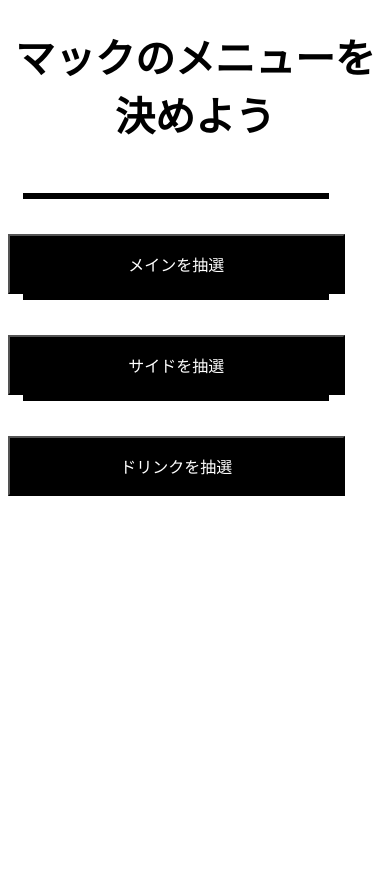
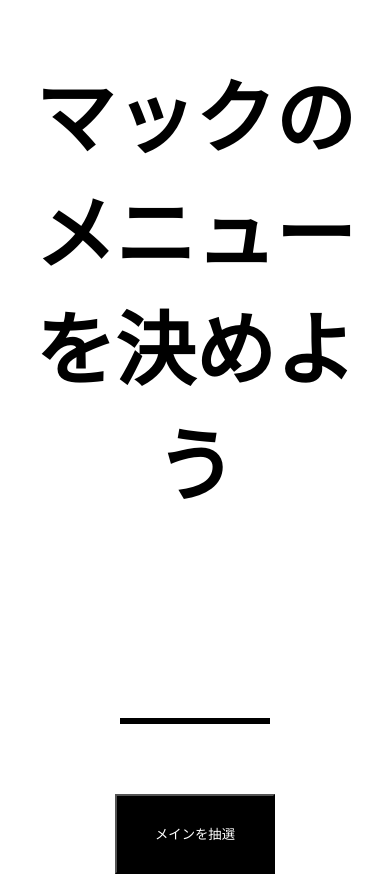
Before and after one commit to G384292023/mac, a plain HTML site: page index.html in a window 390 px wide. Shown: the top 877 px of the page. Before the commit the page ends 844 px from the top, so only its background shows below. Drawn offline with Linux system fonts and the light colour scheme.

Commit message:
Update 10.css

```diff
--- a/10.css
+++ b/10.css
@@ -49,29 +49,27 @@ h1 {
 @media screen and (max-width: 600px) {
     #menu-item {
         flex-direction: column;
+        align-items: center;
         width: 100%;
-        margin-top: 50px;
+        gap: 20px;
     }
 
-    .menu-list {
-        width: 90%;
-        gap: 15px;
+    .photos-row, .buttons-row {
+        justify-content: center;
+        width: 100%;
+        flex-wrap: wrap;
     }
 
-    .menu-list button {
-        width: 100%;
-        height: 60px;
-        margin-top: 20px;
-        font-size: 16px;
+    .photo {
+        width: 90%;
+        max-width: 300px;
+        height: auto;
+        margin-bottom: 10px;
     }
 
-    .photo, .photo1, .photo2 {
-        width: 100%;
-        height: auto;
-        max-width: 300px;
-    }
-
-    h1 {
-        font-size: 40px;
+    .buttons-row button {
+        width: 100px;
+        height: 50px;
+        font-size: 14px;
     }
 }
```
